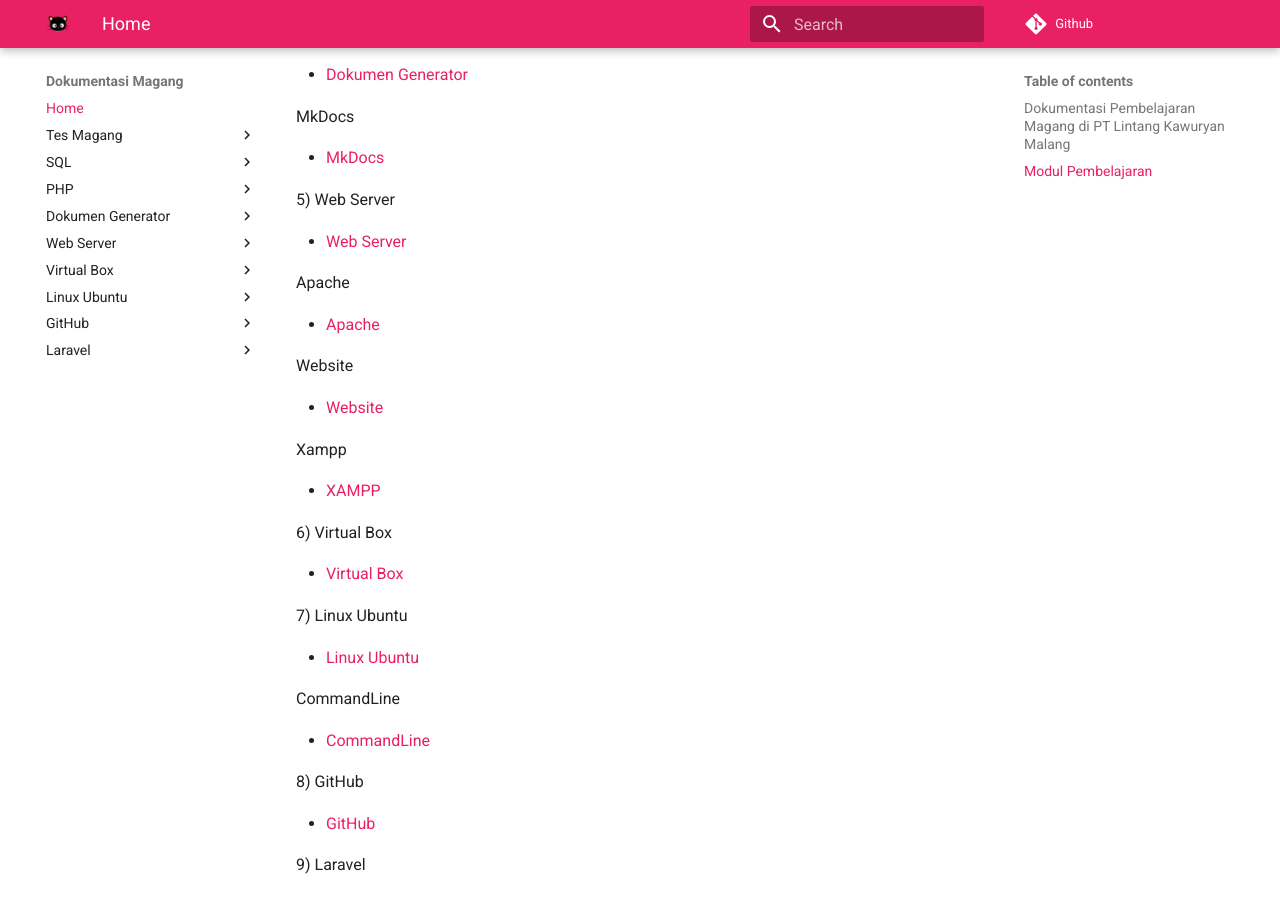
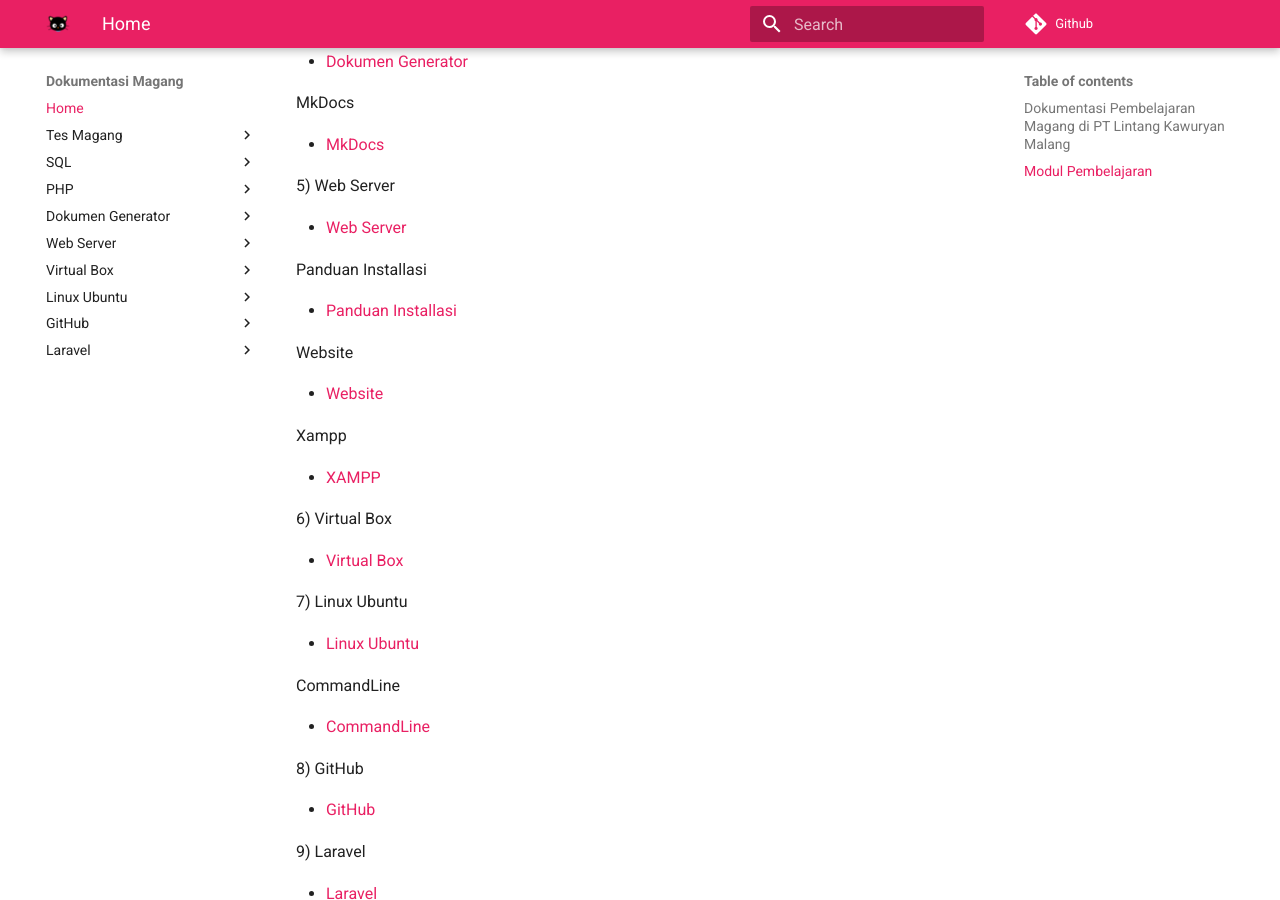
Before and after one commit to WisnuAgung/mkdocs-fix, an MkDocs documentation site: the page built from docs/index.md, in a window 1280 px wide and 900 px high, scrolled down 2187 px. Built offline with MkDocs 1.6.1 and Material for MkDocs 9.7.7, drawn with Linux system fonts in a browser that asks for light colours; comment, search, counter and statistics services are not loaded; old or Windows-style settings are respelled for this version of MkDocs.

Commit message:
update index

```diff
--- a/docs/index.md
+++ b/docs/index.md
@@ -1,5 +1,5 @@
 
-![Screenshot](img/basisdata1.png)
+![Screenshot](img/basisdata.png)
 
 # **PEMBELAJARAN MAGANG PT LINTANG KAWURYAN MALANG**
 ***
@@ -79,9 +79,9 @@
 
 * [Web Server](menu/web_server/webServer.md)
 
-Apache
+Panduan Installasi
 
-* [Apache](menu/web_server/apache.md)
+* [Panduan Installasi](menu/web_server/apache.md)
 
 Website
 
```
